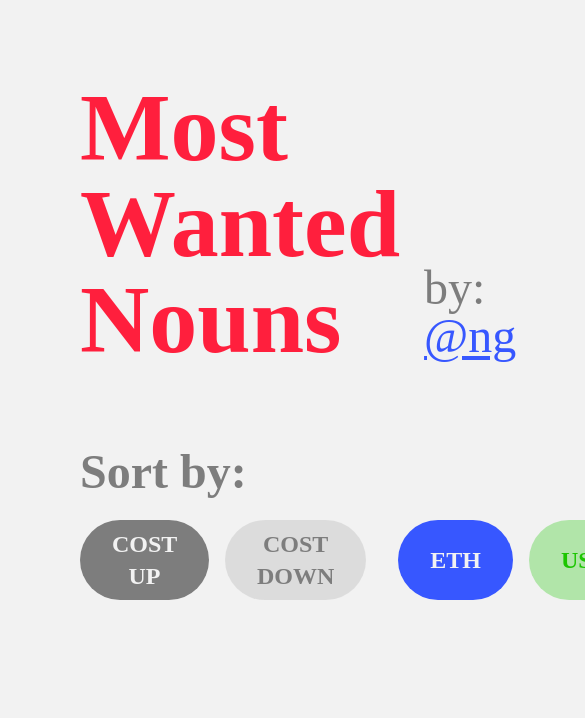
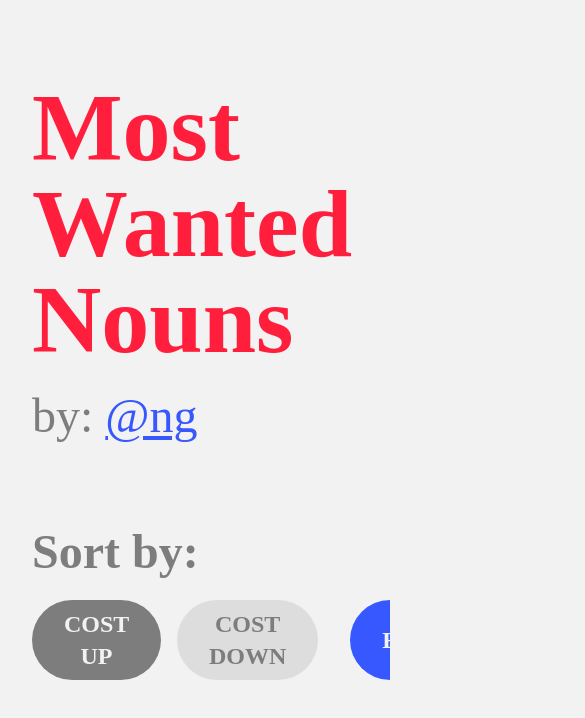
Before and after one commit to nikitattt/most-wanted-nouns, a Next.js app: page / in a window 390 px wide. Shown: the top 718 px of the page, 585 px wide, since content can reach past the window. Built offline with nearby package versions, Linux system fonts and the light colour scheme; no server answers; the database is empty; a web font is replaced by a local one; what @nouns/assets, wagmi would draw is missing.

Commit message:
Better mobile view

```diff
--- a/components/List/index.tsx
+++ b/components/List/index.tsx
@@ -36,15 +36,18 @@ const List: React.FC<{ data: Noun[] }> = (props) => {
           .replace(/\B(?=(\d{3})+(?!\d))/g, ',')
 
         return (
-          <div key={place} className="mb-8 flex flex-row gap-x-6">
-            <div className="w-32 text-right my-auto">
+          <div
+            key={place}
+            className=" w-full mb-8 flex flex-col lg:flex-row text-center lg:text-left items-center gap-6"
+          >
+            <div className="w-32 text-center lg:text-right my-auto">
               <p className="font-display font-bold text-7xl text-black-text">
                 {place + 1}
               </p>
             </div>
             <NounImage seed={noun.seed} />
             <div className="flex flex-col justify-center gap-y-4">
-              <div className="flex flex-row">
+              <div className="flex flex-col lg:flex-row items-center">
                 <div className="w-64">
                   <p className="font-display font-bold text-7xl text-black-text">
                     Noun {noun.id}
@@ -52,7 +55,7 @@ const List: React.FC<{ data: Noun[] }> = (props) => {
                 </div>
                 <Winner address={noun.winner} />
               </div>
-              <div className="flex flex-row font-black text-5xl text-black-text">
+              <div className="flex flex-col lg:flex-row items-center font-black text-5xl text-black-text">
                 <div className="w-64">
                   <p className="text-blue">Ξ {noun.winningBid}</p>
                 </div>
--- a/components/Selectors/index.tsx
+++ b/components/Selectors/index.tsx
@@ -4,9 +4,9 @@ import OrderSelector from '../OrderSelector'
 
 const Selectors: React.FC<{}> = (props) => {
   return (
-    <div className="mt-20 mx-20 flex flex-col gap-6">
+    <div className="mt-20 ml-8 mr-0 sm:ml-20 flex flex-col gap-6">
       <p className="font-display font-bold text-5xl text-grey">Sort by:</p>
-      <div className="flex flex-row gap-4">
+      <div className="flex flex-row overflow-scroll gap-4">
         <OrderSelector order={Order.desc} />
         <OrderSelector order={Order.asc} />
         <div className="w-6" />
--- a/components/Winner/index.tsx
+++ b/components/Winner/index.tsx
@@ -16,7 +16,7 @@ const Winner: React.FC<{ address: string }> = (props) => {
   const etherscanLink = `https://etherscan.io/address/${address}`
 
   return (
-    <div className="self-end pb-1">
+    <div className="self-center lg:self-end pb-1">
       <p className="font-display font-bold text-4xl text-grey">
         Winner:{' '}
         <a
--- a/pages/index.tsx
+++ b/pages/index.tsx
@@ -22,9 +22,9 @@ const Home: NextPage<{ nounsData: string }> = (props) => {
       </Head>
 
       <main className="mt-20">
-        <div className="flex flex-row ml-20 font-display items-end">
+        <div className="flex flex-col lg:flex-row ml-8 sm:ml-20 gap-6 font-display items-start lg:items-end">
           <p className="text-8xl text-red font-bold">Most Wanted Nouns</p>
-          <p className="ml-6 text-5xl pb-2 text-grey">
+          <p className="text-5xl pb-2 text-grey">
             by:{' '}
             <a
               className="text-blue underline underline-offset-4 decoration-4 decoration-blue hover:decoration-red"
```
Also changed, not shown: public/share_image.png (added).
